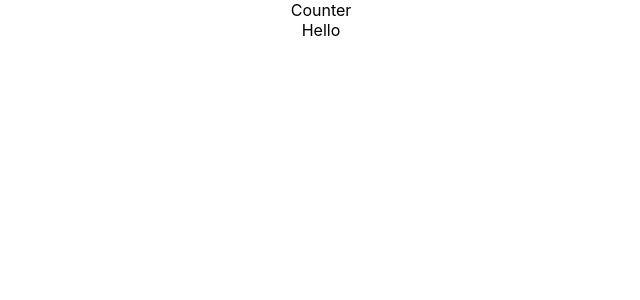
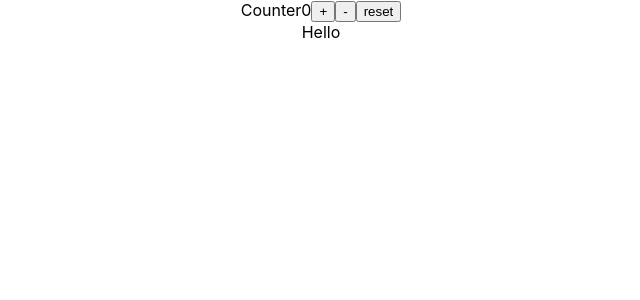
Before and after one commit to DyadyaSerzh/ChakNorrisJoke, a React (Create React App) app: page / in a window 1280 px wide. Shown: the top 300 px of the page, without its empty margins (319-959 px from the left). Built offline with nearby package versions, Linux system fonts and the light colour scheme.

Commit message:
end test redux

```diff
--- a/src/components/counter/counter.jsx
+++ b/src/components/counter/counter.jsx
@@ -1,9 +1,37 @@
+import { useDispatch, useSelector } from "react-redux"
+
 
 const Counter=()=>{
+    const couster=useSelector((state) => state)
+    const dispatch=useDispatch()
 return(
         <div>
             Counter
+            {couster}
+            <button onClick={()=>dispatch({type:"INCREMENT"})}>+</button>
+            <button onClick={()=>dispatch({type:"DECREMENT"})}>-</button>
+            <button onClick={()=>dispatch({type:"RESET"})}>reset</button>
         </div>
     )
+
+
+// function todos(state = [], action) {
+//   switch (action.type) {
+//     case 'ADD_TODO':
+//       return state.concat([action.text])
+//     default:
+//       return state
+//   }
+// }
+
+// const store = createStore(todos, ['Use Redux'])
+
+// store.dispatch({
+//   type: 'ADD_TODO',
+//   text: 'Read the docs'
+// })
+
+// console.log(store.getState())
+
 }
 export default Counter
--- a/src/store/store.js
+++ b/src/store/store.js
@@ -1,8 +1,16 @@
 import {createStore} from 'redux';
-const initialState=[1,2];
-const reduser=(state=initialState)=>{
 
-    return state;
+const reduser=(state=0,action)=>{
+    switch (action.type){
+        case 'INCREMENT':
+            return state+1;
+        case 'DECREMENT':
+            return state-1;
+        case 'RESET':
+            return state=0;
+        default:
+            return state;
+    }
 };
 const store=createStore(reduser);
 
```
